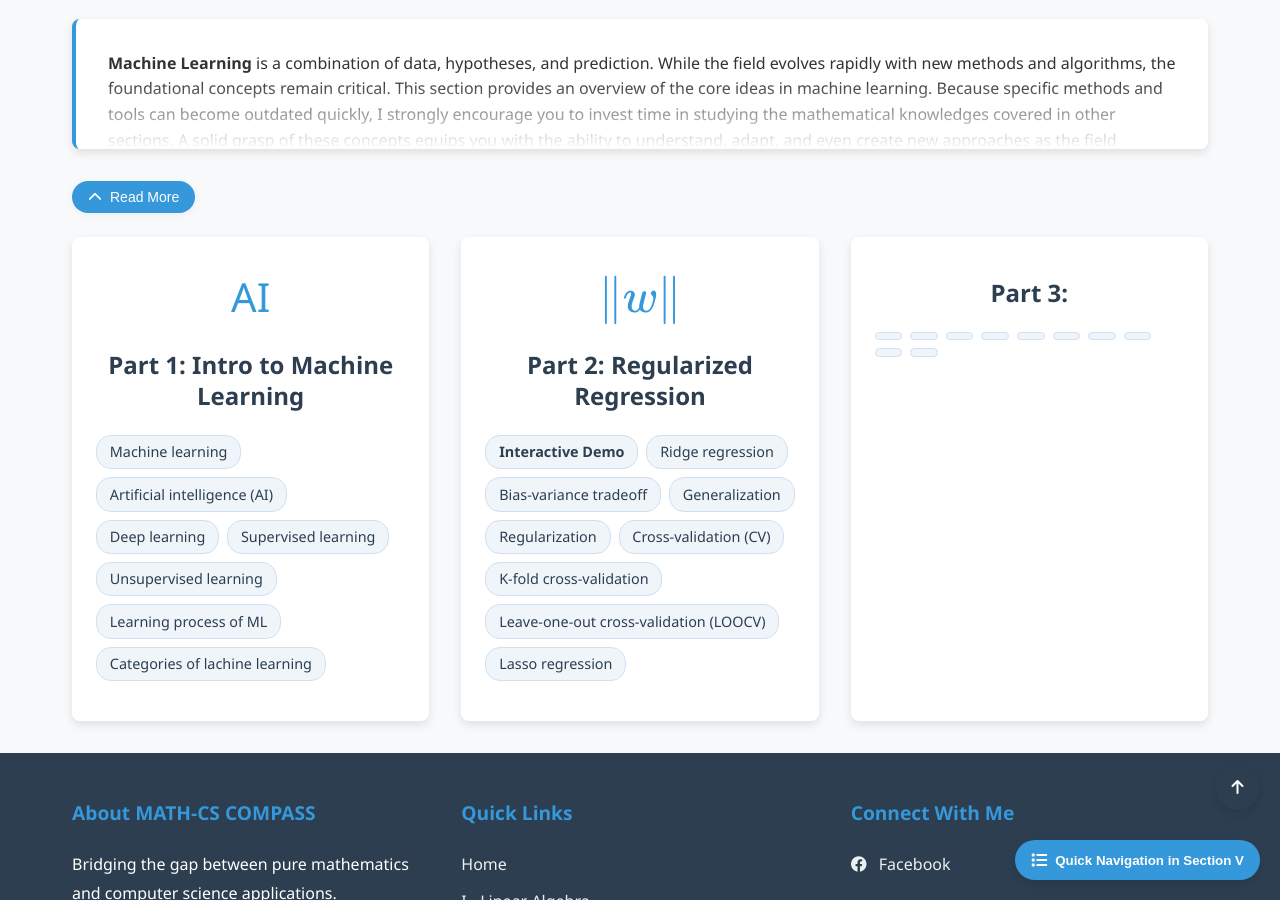
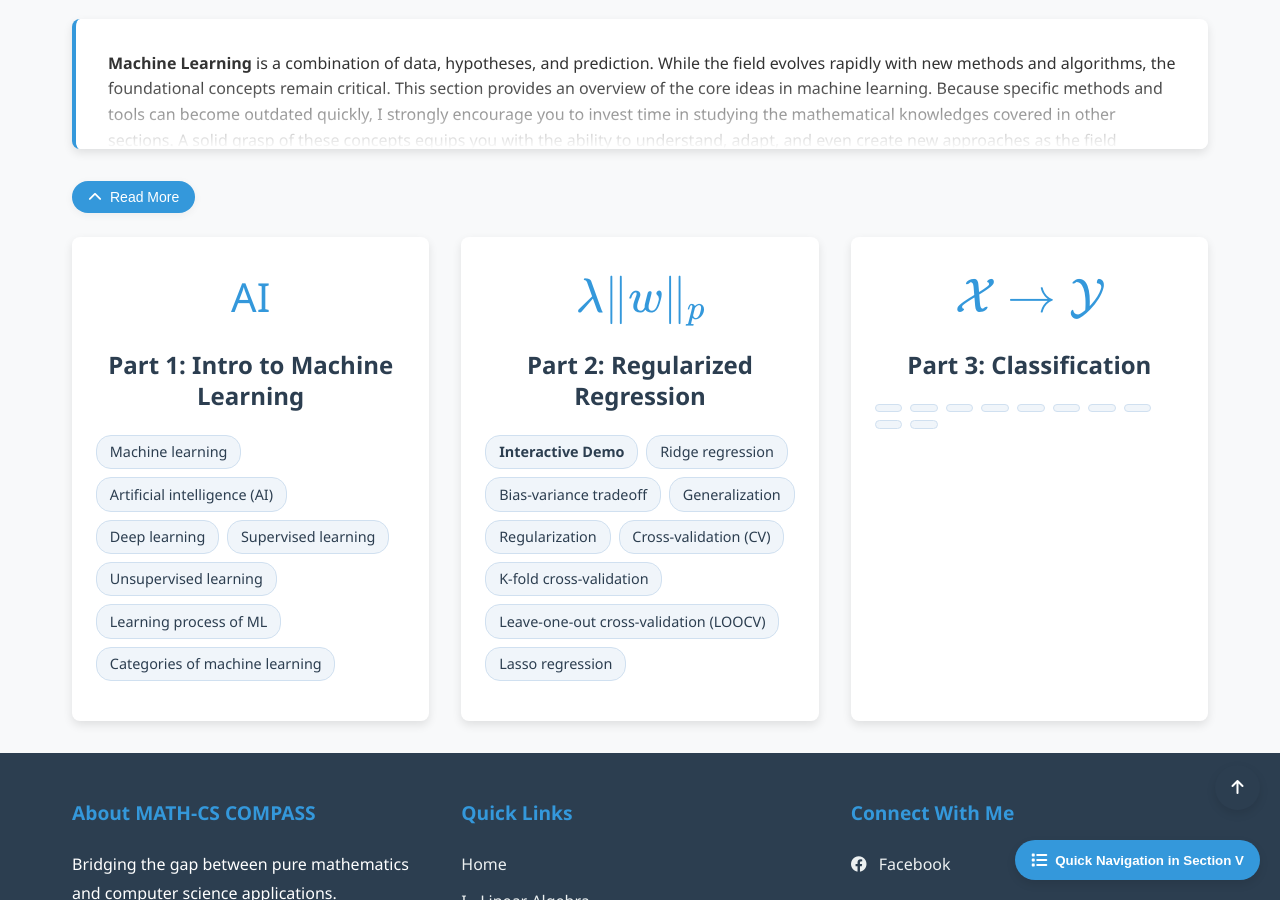
Before and after one commit to Yusukey01/yusukey01.github.io, a Jekyll site: the page built from Mathematics/Machine_learning/ml.html, in a window 1280 px wide and 900 px high, scrolled down 526 px. Built offline with Jekyll 4.4.1, drawn with Linux system fonts in a browser that asks for light colours.

Commit message:
Part 3 Classification

```diff
--- a/Mathematics/Machine_learning/ml.html
+++ b/Mathematics/Machine_learning/ml.html
@@ -52,12 +52,12 @@ uses_python: false
                             <span>Supervised learning</span>
                             <span>Unsupervised learning</span>
                             <span>Learning process of ML </span>
-                            <span>Categories of lachine learning</span>
+                            <span>Categories of machine learning</span>
                         </div>
                     </div>
 
                     <div class="card">
-                        <div class="card-icon">\(\|w\|\)</div>
+                        <div class="card-icon">\(\lambda\|w\|_p\)</div>
                         <h3><a href="regression.html">Part 2:  Regularized Regression</a></h3>
                         <div class="keywords">
                             <span><strong>Interactive Demo</strong></span>
@@ -73,8 +73,8 @@ uses_python: false
                     </div>
 
                     <div class="card">
-                        <div class="card-icon"></div>
-                        <h3><a href="intro_ml.html">Part 3:</a></h3>
+                        <div class="card-icon">\(\mathcal{X} \to \mathcal{Y}\)</div>
+                        <h3><a href="classification.html">Part 3: Classification</a></h3>
                         <div class="keywords">
                             <span></span>
                             <span></span>
```
Also changed, not shown: Mathematics/Machine_learning/classification.html (added, +58 -0 lines).
